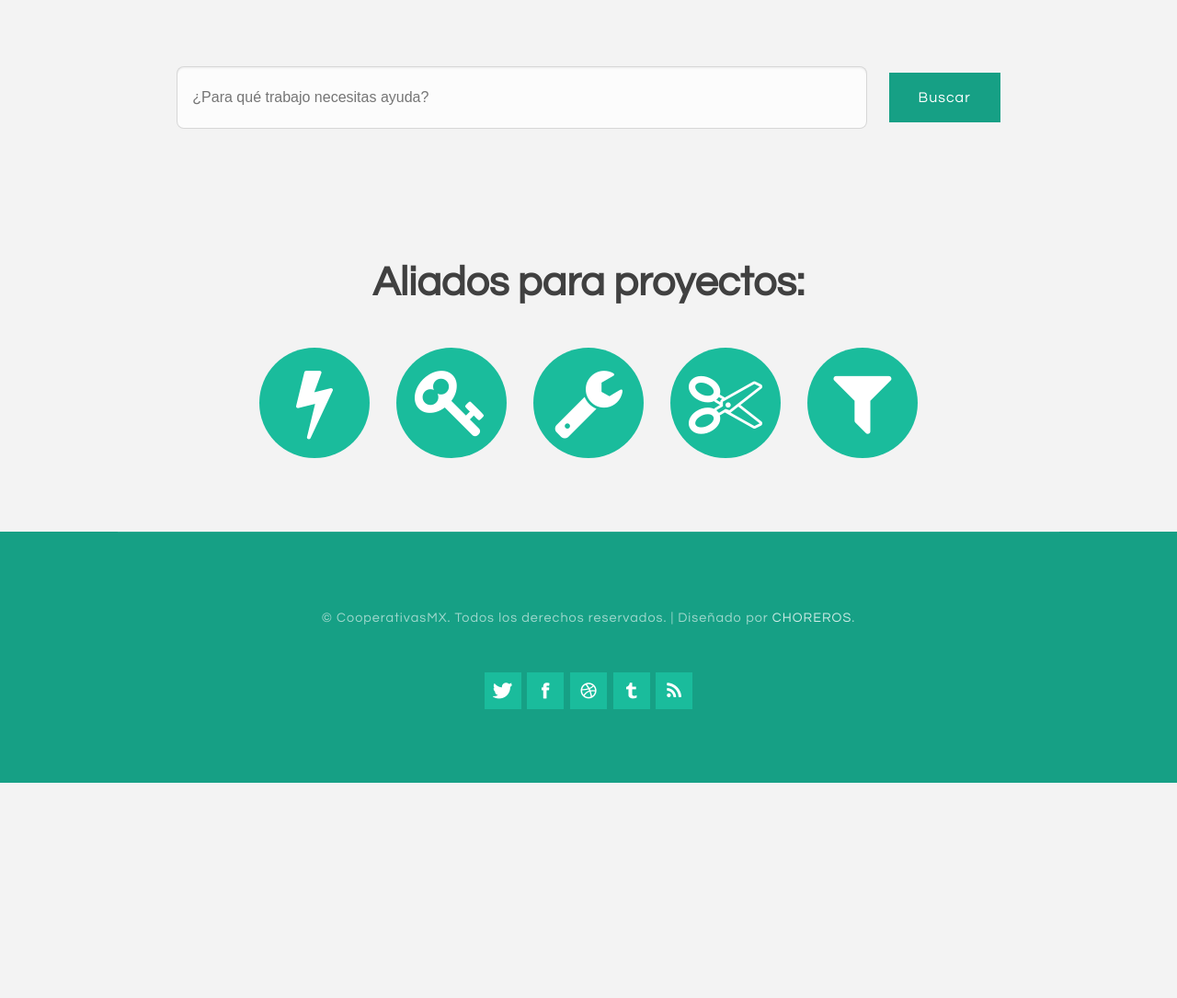
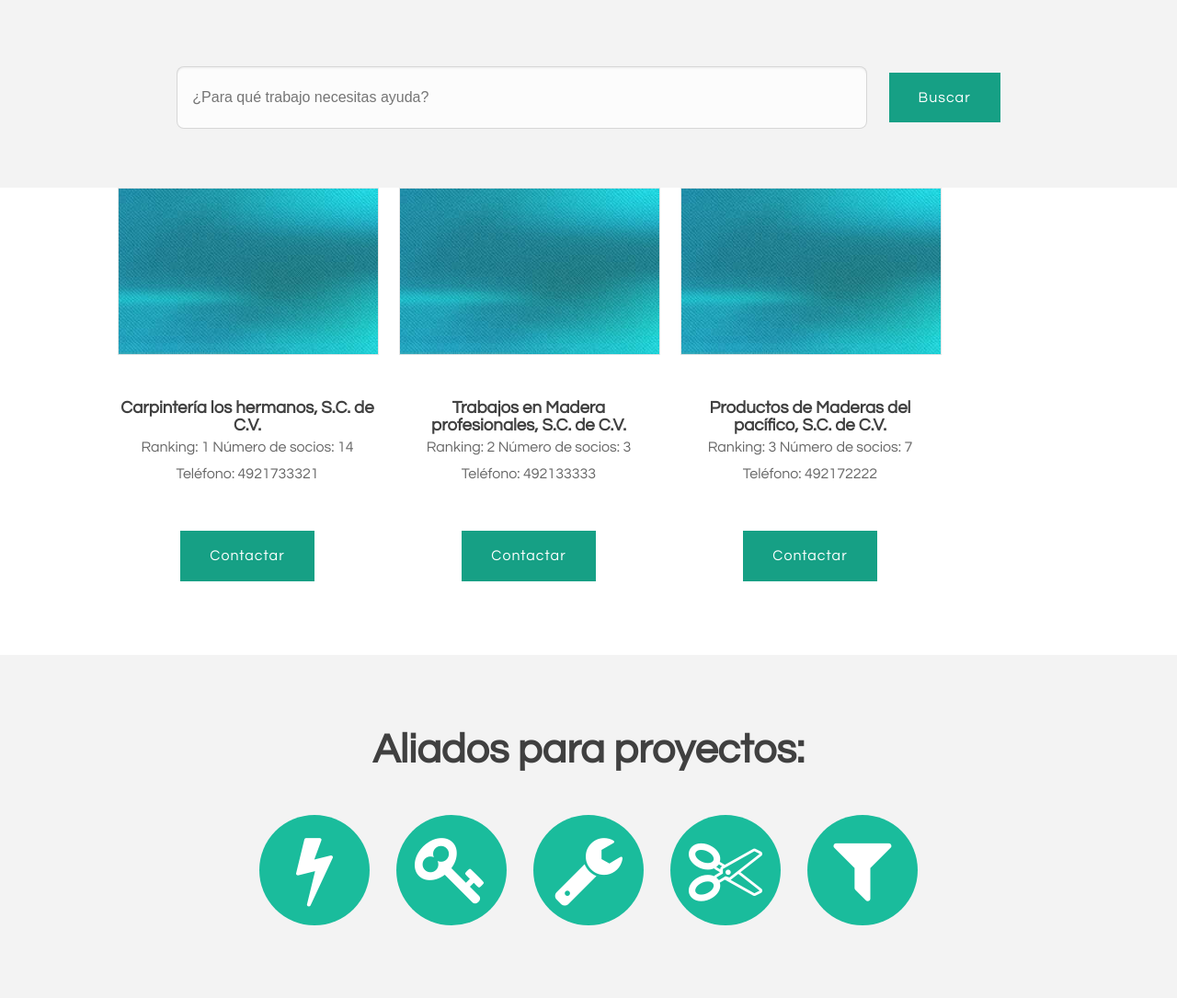
Before and after one commit to freddyiniguez/cooperativasmx, a Django app: a page that uses webpage/templates/webpage/search.html in a window 1280 px wide. Shown: the part 233-1318 px from the top of the page at 92% size. Before the commit the page ends 1084 px from the top, so only its background shows below. Run offline with Django 3.2, Linux system fonts and the light colour scheme.

Commit message:
actualziación de search

```diff
--- a/webpage/templates/webpage/search.html
+++ b/webpage/templates/webpage/search.html
@@ -35,6 +35,38 @@
 		</div>
 	</div>
 </div>
+
+<div class="wrapper">
+	<div id="three-column" class="container">
+		<div class="column1">
+			<div class="box"> <a href="#"><img src="{% static 'css/images/scr01.jpg' %}" alt="" class="image image-full" /></a>
+				<h3>Carpintería los hermanos, S.C. de C.V.</h3>
+				<p>
+Ranking: 1
+Número de socios: 14
+Teléfono: 4921733321
+				</p>
+				<a href="#" class="button button-small">Contactar</a> </div>
+		</div>
+		<div class="column2">
+			<div class="box"> <a href="#"><img src="{% static 'css/images/scr01.jpg' %}" alt="" class="image image-full" /></a>
+				<h3>Trabajos en Madera profesionales, S.C. de C.V.</h3>
+				<p>Ranking: 2
+Número de socios: 3
+Teléfono: 492133333</p>
+				<a href="#" class="button button-small">Contactar</a> </div>
+		</div>
+		<div class="column3">
+			<div class="box"> <a href="#"><img src="{% static 'css/images/scr01.jpg' %}" alt="" class="image image-full" /></a>
+				<h3>Productos de Maderas del pacífico, S.C. de C.V.</h3>
+				<p>Ranking: 3
+Número de socios: 7
+Teléfono: 492172222</p>
+				<a href="#" class="button button-small">Contactar</a></div>
+		</div>
+	</div>
+</div>
+
 <div id="wrapper2">
 	<div id="tools">
 		<div class="title">
```
